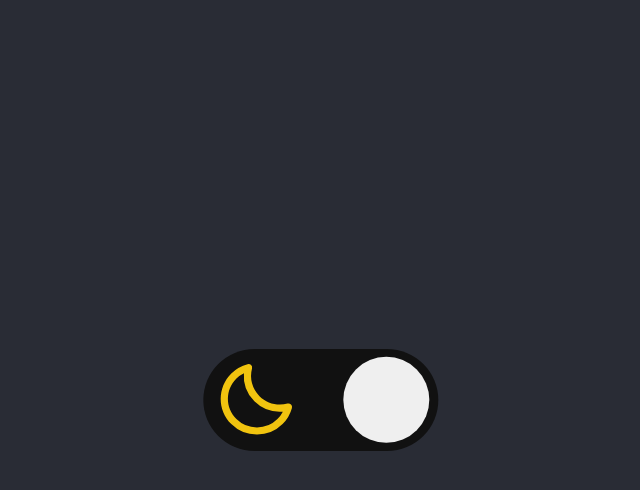
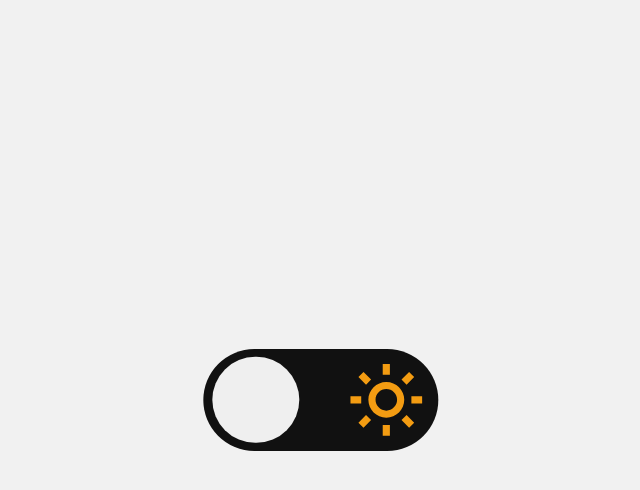
Before and after one commit to Augusto-LJ/theme-switcher, a plain HTML site: page index.html in a window 1280 px wide. Both pictures are taken after a click on the button 705 px from the left and 400 px from the top of the page. Shown: the whole page, without its empty margins (319-959 px from the left). Drawn offline with Linux system fonts and the light colour scheme.

Commit message:
Inclusão de troca de tema ao clicar no botão

```diff
--- a/index.html
+++ b/index.html
@@ -1,5 +1,5 @@
 <!DOCTYPE html>
-<html lang="pt-br" class="light">
+<html lang="pt-br">
 <head>
     <meta charset="UTF-8">
     <meta name="viewport" content="width=device-width, initial-scale=1.0">
@@ -10,13 +10,13 @@
 </head>
 <body>
     <div id="switcher">
-        <span id="label">
+        <div id="label">
             <img id="lua" src="./assets/moon.svg" alt="Figura da Lua">
                 <img id="sol" src="./assets/sun.svg" alt="Figura do Sol">
             <button onclick="toggleMode()">
 
             </button>
-        </span>
+        </div>
     </div>
 </body>
 </html>
--- a/style.css
+++ b/style.css
@@ -9,6 +9,7 @@
 	--light: #F1F1F1;
 	--label: #111;
     background: var(--dark);
+    transition: background 0.2s;
 }
 
 .light {
@@ -27,7 +28,6 @@
 }
 
 #label {
-
     background-color: var(--label);
     padding: 4px;
     display: flex;
@@ -62,13 +62,27 @@ button {
     height: 86.31px;
     border: 0;
     border-radius: 50%;
-    margin: auto;
 
     position: absolute;
     z-index: 1;
     right: 4%;
     top: 50%;
     transform: translateY(-50%);
+    animation: slide-left 0.333s forwards;
+}
+
+.light button {
+    width: 86.31px;
+    height: 86.31px;
+    border: 0;
+    border-radius: 50%;
+
+    position: absolute;
+    z-index: 1;
+    left: 4%;
+    top: 50%;
+    transform: translateY(-50%);
+    animation: slide-right 0.333s forwards;
 }
 
 button:hover {
@@ -77,18 +91,18 @@ button:hover {
 
 @keyframes slide-left {
     from {
-        left: 50%
+        left: 0%
     }
     to {
-        left: 0%
+        left: 59%
     }
 }
 
 @keyframes slide-right {
     from {
-        left: 0%
+        left: 58%
     }
     to {
-        left: 50%
+        left: 4%
     }
 }
```
